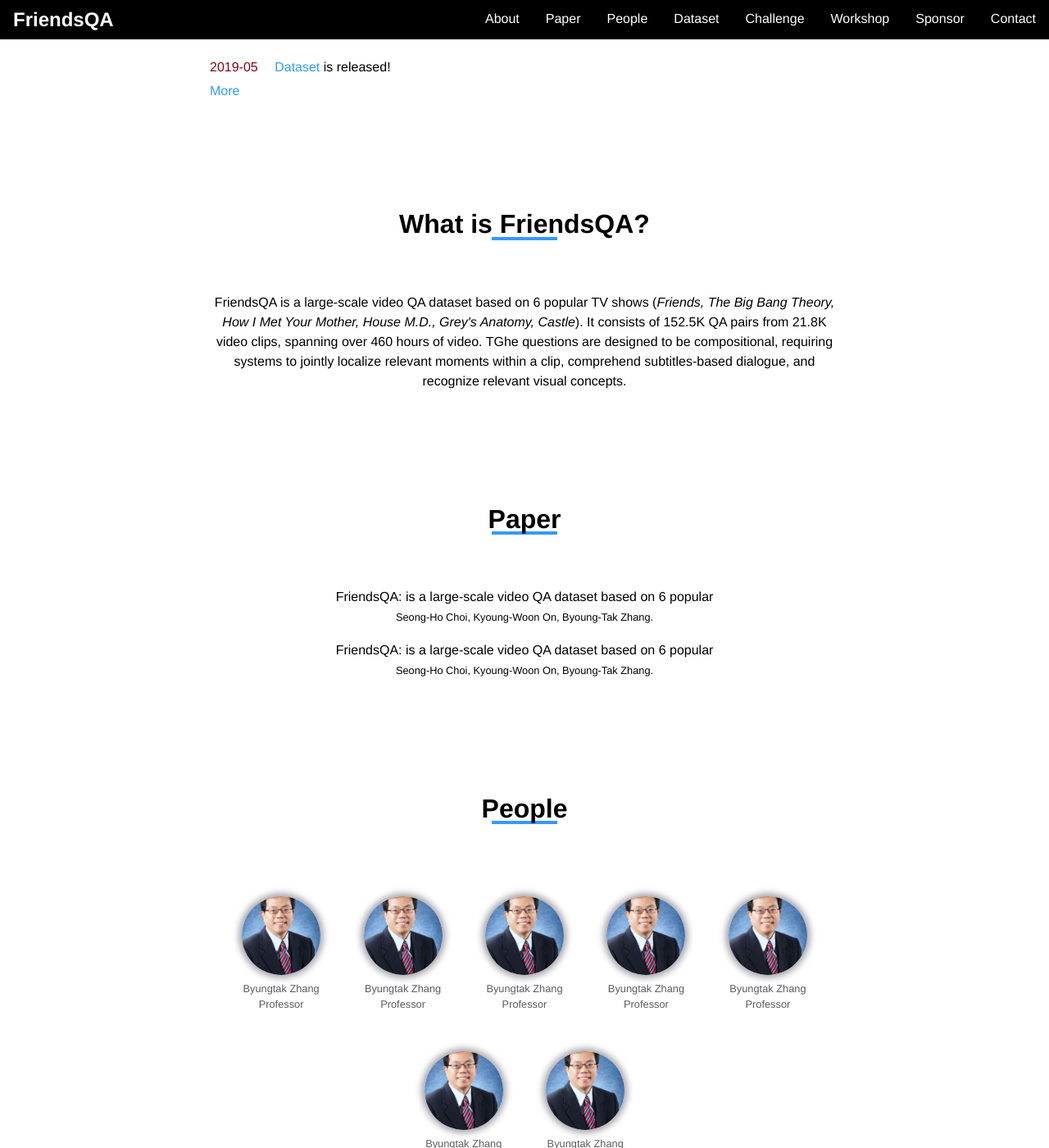
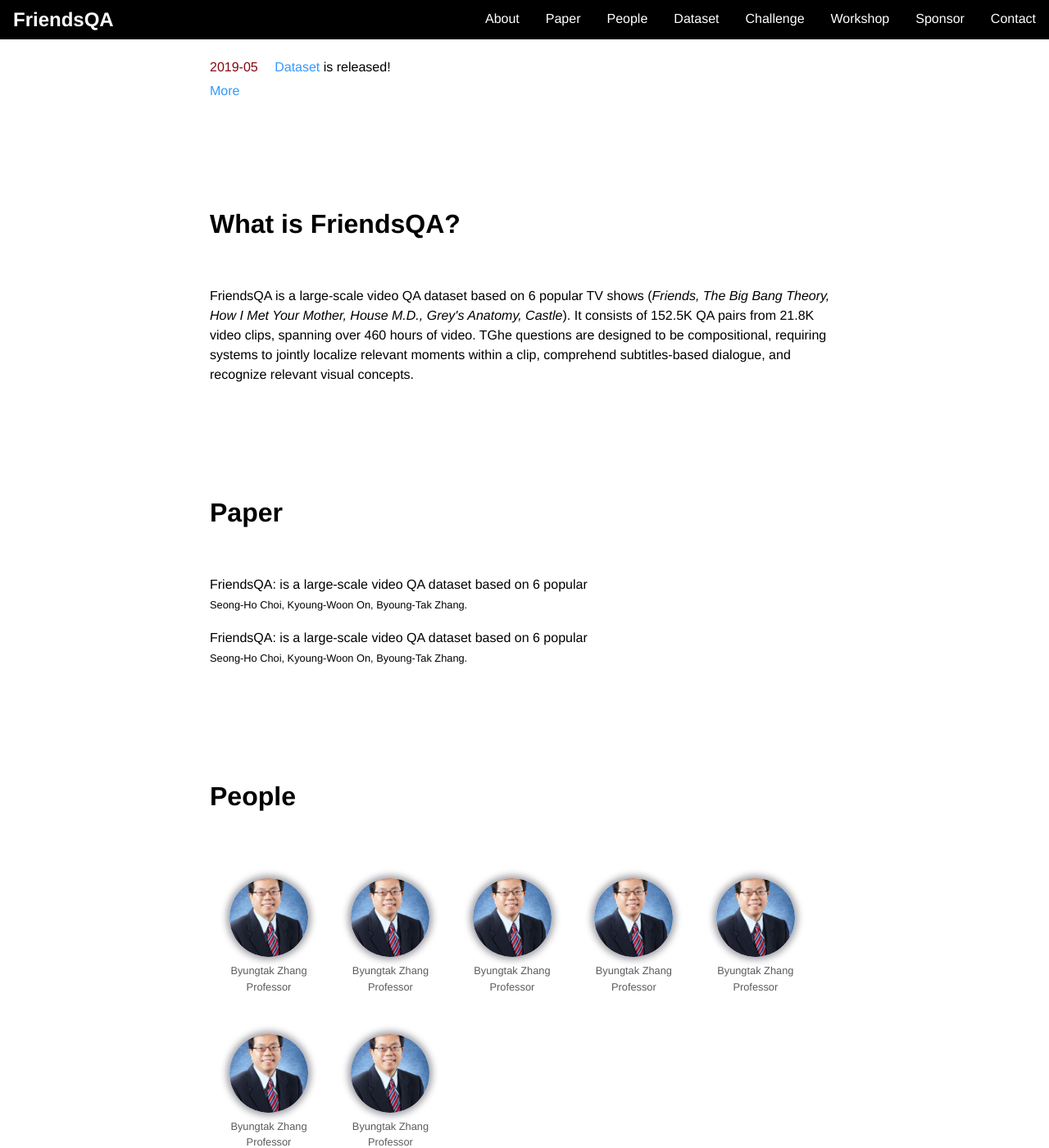
Before and after one commit to friendsqa/friendsqa.github.io, a Jekyll site: the page built from index.md, in a window 1280 px wide and 1400 px high, scrolled down 421 px. Shown: the whole window at 82% size. Built offline with Jekyll 4.4.1, drawn with Linux system fonts in a browser that asks for light colours.

Commit message:
Left align header and content

```diff
--- a/_sass/main.scss
+++ b/_sass/main.scss
@@ -1,6 +1,22 @@
 html {
   min-height: 100%;
   overflow-x: hidden;
+
+  @media (min-width: 780px) and (max-width: 860px) {
+    font-size: .9em;
+  }
+  @media (min-width: 690px) and (max-width: 780px) {
+    font-size: .8em;
+  }
+  @media (min-width: 580px) and (max-width: 690px) {
+    font-size: .7em;
+  }
+  @media (min-width: 535px) and (max-width: 580px) {
+    font-size: .6em;
+  }
+  @media (min-width: 500px) and (max-width: 535px) {
+    font-size: .5em;
+  }
 }
 
 body {
@@ -31,7 +47,7 @@ button {
 
 .content-container {
   position: relative;
-  text-align: center;
+  text-align: left;
   float: left;
   width: 100%;
   margin: 3em 0 1em 0;
@@ -52,19 +68,11 @@ button {
 
 h1.content-title {
   font-size: 2em;
-  text-align: center;
+  text-align: left;
   margin: 2em 0;
   @media screen and (max-width: 700px) {
     font-size: 1.5em;
   }
-}
-
-h1.content-title:after {
-  content: "";
-  display: block;
-  border-bottom: 0.15em solid #3399ff;
-  width: 2.5em;
-  margin: 0.1em auto;
 }
 
 .content-subcontainer {
@@ -104,4 +112,8 @@ footer a {
   font-size: 1em;
   color: white;
   text-decoration: none;
+
+  @media screen and (max-width: 535px) {
+    font-size: .3em;
+  }
 }
```
